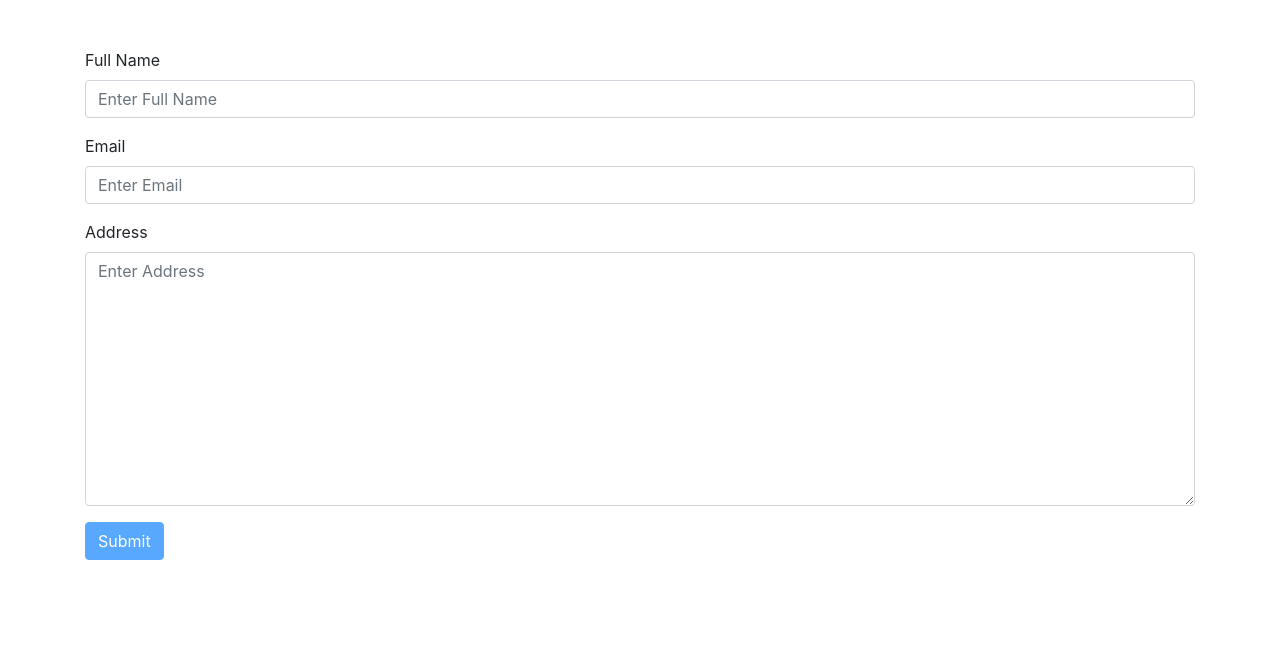
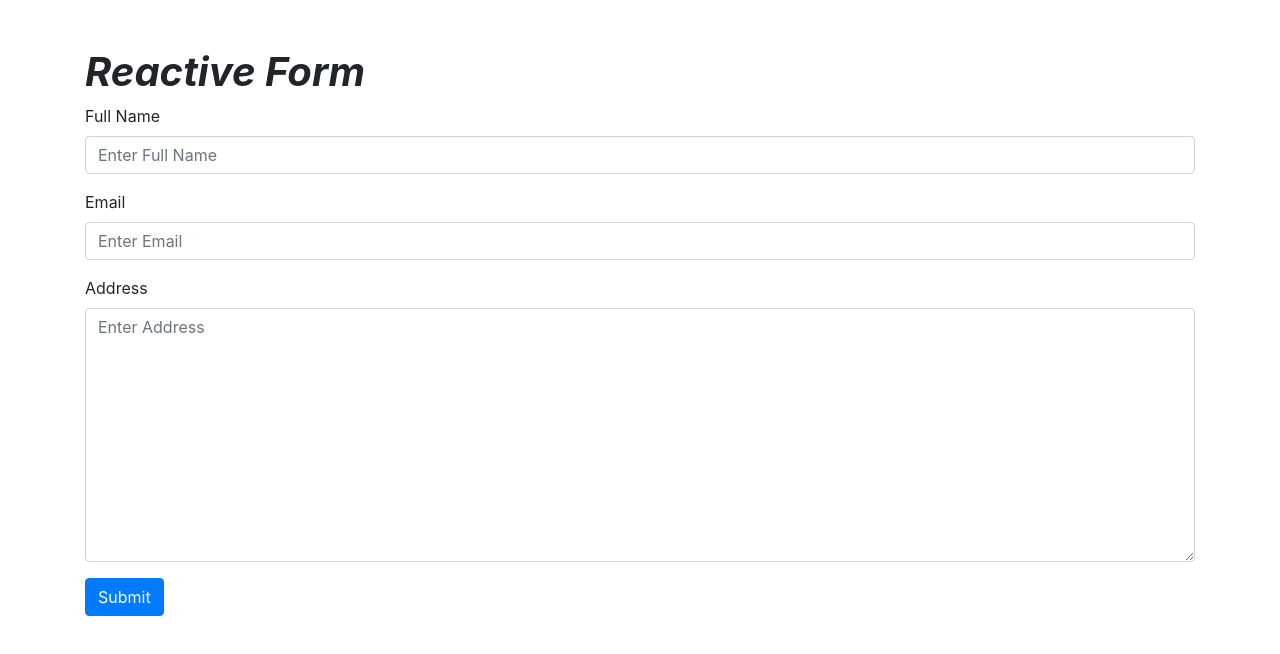
Before and after one commit to ChanderParkash179/AngularJourney, an Angular app: page / in a window 1280 px wide. Shown: the top 654 px of the page. Built offline with nearby package versions, Linux system fonts and the light colour scheme.

Commit message:
formGroup, formControl, formControlName, Validations in Reactive Forms

```diff
--- a/src/app/app.component.html
+++ b/src/app/app.component.html
@@ -8,7 +8,8 @@
 <!-- <app-directives></app-directives> -->
 <!-- <app-pipes></app-pipes> -->
 <!-- <app-ps-component></app-ps-component> -->
-<app-template-driven-forms></app-template-driven-forms>
+<!-- <app-template-driven-forms></app-template-driven-forms> -->
+<app-reactive-forms></app-reactive-forms>
 
 <!-- NOTES -->
 <!-- <app-notes></app-notes> -->
--- a/src/app/components/notes/notes.component.html
+++ b/src/app/components/notes/notes.component.html
@@ -8,6 +8,23 @@
   <hr>
 
   <ol>
+    <li><strong>{{ section6 }}</strong>
+      <ol>
+        <li><strong>Definiton</strong><i></i></li>
+        <li>In Reactive Form there's a two Variables on the <strong>Typescript/Angular</strong> End for Forms & one on
+          the <strong>HTML/Template</strong> end for rendering/connecting one of the variable from the
+          <strong>Angular/Typescript</strong> end.
+          <ul>
+            <li><strong>formGroup: </strong><i>It is used with FormControl to track the value and validate the state of
+                form control.</i></li>
+            <li><strong>formControl: </strong><i>It is a class in Angular that tracks the value and validation status of
+                an individual form control.</i></li>
+            <li><strong>formControlName: </strong><i>It is a variable which is used on the HTML/Template end to
+                render/connect the value from <strong>formControl</strong> variable's</i></li>
+          </ul>
+        </li>
+      </ol>
+    </li>
     <li><strong>{{ section5 }}</strong>
       <ol>
         <li><strong>Definition: </strong><i>Template-driven forms use two-way data binding to update the data model in
--- a/src/app/components/notes/notes.component.ts
+++ b/src/app/components/notes/notes.component.ts
@@ -15,6 +15,7 @@ export class NotesComponent {
   section3: string = "SEC 03: Introduction to Pipes";
   section4: string = "SEC 04: Introduction to Services";
   section5: string = "SEC 05: Introduction to Template Driven Forms";
+  section6: string = "SEC 06: Introduction to Reactive Forms";
 
   stringInterpolationTitle: string = "String Interpolation";
   stringInterpolationDef: string = "String Interpolation is used to show dynamic data on HTML Page or inside the view (HTML Page)";
--- /dev/null
+++ b/src/app/components/sections/reactive-forms/reactive-forms.component.html
@@ -0,0 +1,41 @@
+<div class="container mt-5">
+  <div class="form-area">
+    <h1><strong><i>Reactive Form</i></strong></h1>
+
+    <form [formGroup]='form'>
+
+      <div class="form-group">
+        <label>Full Name</label>
+        <input type="text" class="form-control" placeholder="Enter Full Name" formControlName="fullName">
+
+        <div class="alert alert-danger" *ngIf="getControl('fullName')?.touched && getControl('fullName')?.invalid">
+          <small *ngIf="getControl('fullName')?.errors?.['required']">Full Name should not be Empty!</small>
+          <small *ngIf="getControl('fullName')?.errors?.['minlength']">Full Name contains at least
+            6 characters.</small>
+        </div>
+      </div>
+
+      <div class="form-group">
+        <label>Email</label>
+        <input type="email" class="form-control" placeholder="Enter Email" formControlName="email">
+
+        <div class="alert alert-danger" *ngIf="getControl('email')?.touched && getControl('email')?.invalid">
+          <small *ngIf="getControl('email')?.errors?.['required']">Email should not be Empty!</small>
+          <small *ngIf="getControl('email')?.errors?.['pattern']">Email should be in proper format.</small>
+        </div>
+      </div>
+
+      <div class="form-group">
+        <label>Address</label>
+        <textarea class="form-control" placeholder="Enter Address" cols="30" rows="10" name="address"
+          formControlName="address"></textarea>
+
+        <div class="alert alert-danger" *ngIf="getControl('address')?.touched && getControl('address')?.invalid">
+          <small *ngIf="getControl('address')?.errors?.['required']">Address should not be Empty!</small>
+        </div>
+      </div>
+
+      <button type="submit" class="btn btn-primary" [disabled]="form.invalid && form.touched">Submit</button>
+    </form>
+  </div>
+</div>
--- /dev/null
+++ b/src/app/components/sections/reactive-forms/reactive-forms.component.ts
@@ -0,0 +1,27 @@
+import { Component, OnInit, Pipe } from '@angular/core';
+import { FormGroup, FormControl, NgForm, Validators, AbstractControl } from '@angular/forms';
+
+@Component({
+  selector: 'app-reactive-forms',
+  templateUrl: './reactive-forms.component.html',
+  styleUrls: ['./reactive-forms.component.css']
+})
+export class ReactiveFormsComponent implements OnInit {
+
+  emailPattern: any = '[a-z0-9._%+-]+@[a-z0-9.-]+\.[a-z]{2,}$';
+
+  form: any = new FormGroup({
+    fullName: new FormControl('', [Validators.required, Validators.minLength(6)]),
+    email: new FormControl('', [Validators.required, Validators.pattern(this.emailPattern)]),
+    address: new FormControl('', [Validators.required])
+  });
+
+  getControl(name: any): AbstractControl | null {
+    return this.form.get(name)
+  }
+
+
+  constructor() { }
+
+  ngOnInit(): void { }
+}
--- a/src/app/components/sections/template-driven-forms/template-driven-forms.component.html
+++ b/src/app/components/sections/template-driven-forms/template-driven-forms.component.html
@@ -1,6 +1,8 @@
 <div class="container mt-5">
   <div class="form-area">
     <form #f='ngForm' (submit)="onSubmit(f)">
+      <h1><strong><i>Template Driven Form</i></strong></h1>
+
       <div class="form-group">
         <label>Full Name</label>
         <input type="text" class="form-control" placeholder="Enter Full Name" name="fullName" ngModel
@@ -21,8 +23,7 @@
       <div class="form-group">
         <label>Email</label>
         <input type="email" class="form-control" placeholder="Enter Email" name="email" ngModel #email='ngModel'
-          required pattern="[a-z0-9._%+-]+@[a-z0-9.-]+\.[a-z]{2,}$"
-          [ngClass]="{'is-invalid' : email.touched && email.invalid}">
+          required [pattern]="emailPattern" [ngClass]="{'is-invalid' : email.touched && email.invalid}">
 
         <div *ngIf="email?.errors?.['required']">
           <div class="alert alert-danger mt-1" *ngIf="email.touched && email.invalid ">Email is Required!
--- a/src/app/components/sections/template-driven-forms/template-driven-forms.component.ts
+++ b/src/app/components/sections/template-driven-forms/template-driven-forms.component.ts
@@ -12,6 +12,8 @@ export class TemplateDrivenFormsComponent implements OnInit {
   ngOnInit(): void {
   }
 
+  emailPattern = '[a-z0-9._%+-]+@[a-z0-9.-]+\.[a-z]{2,}$';
+
   onSubmit(f: NgForm) {
     console.log(f.value);
   }
```
Also changed, not shown: src/app/app.module.ts (+6 -3 lines), src/app/components/sections/reactive-forms/reactive-forms.component.css (added).
